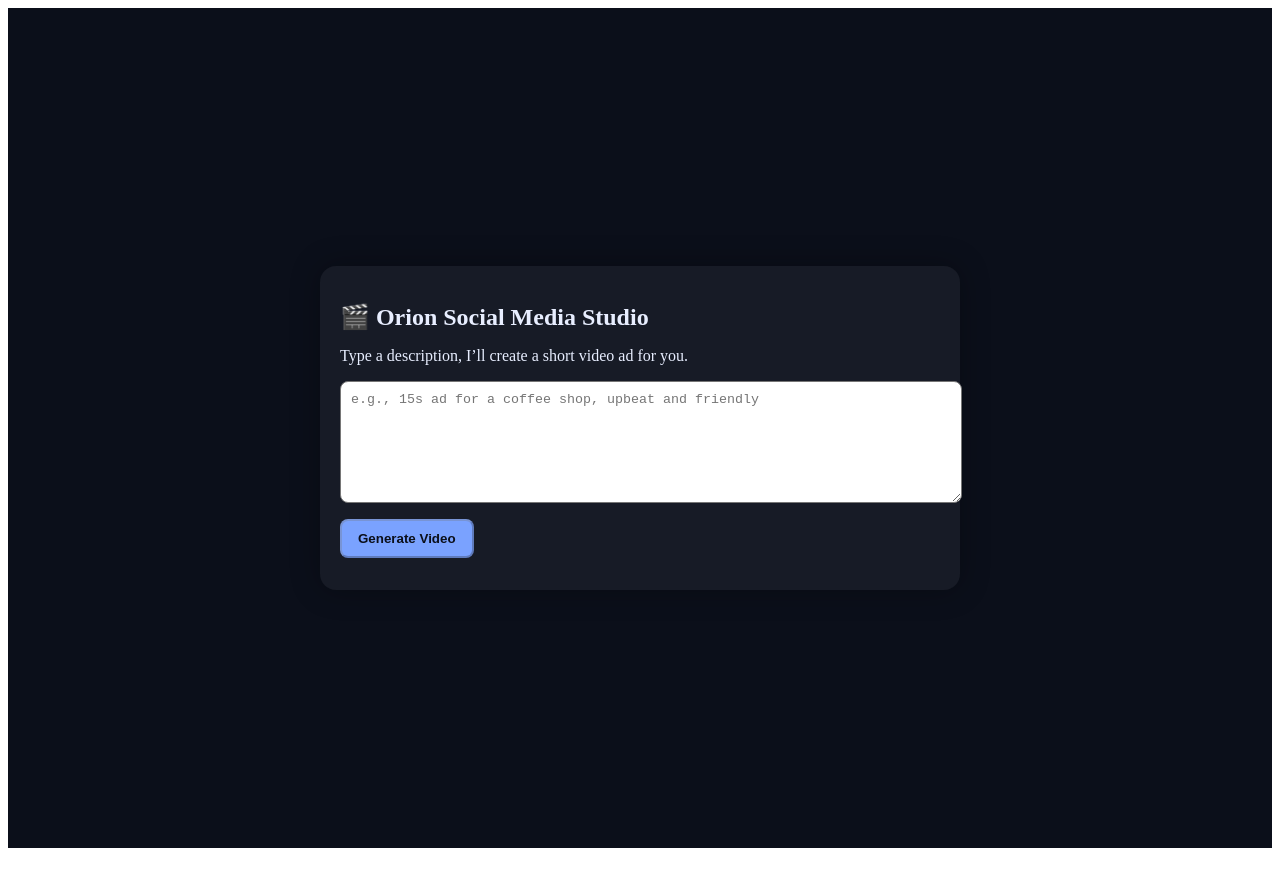
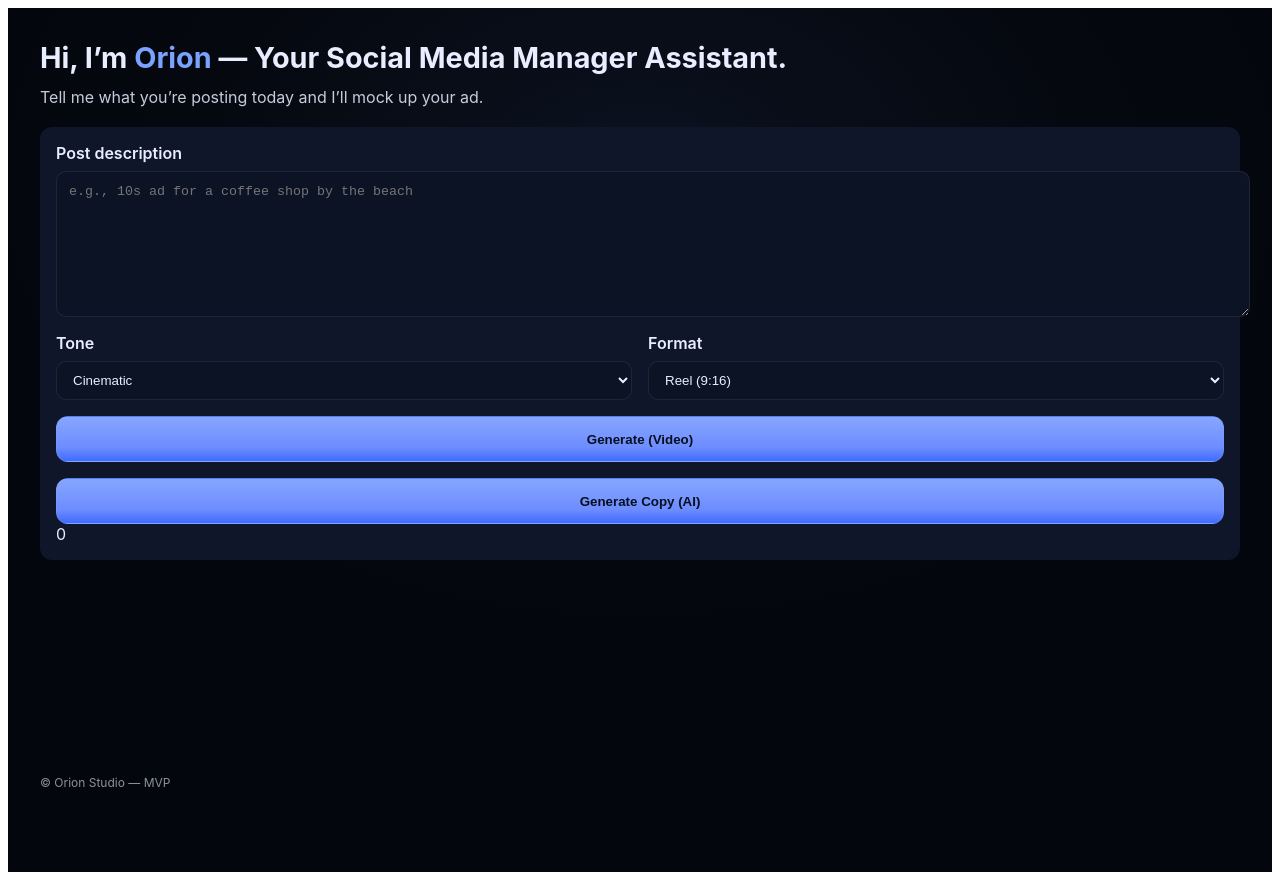
Before and after one commit to flowsonline/studioai, a Next.js app: page / in a window 1280 px wide. Before the commit the page ends 856 px from the top, so only its background shows below. Built offline with nearby package versions, Linux system fonts and the light colour scheme.

Commit message:
Update index.tsx

```diff
--- a/pages/index.tsx
+++ b/pages/index.tsx
@@ -1,121 +1,211 @@
 // pages/index.tsx
-import { useState, useEffect } from "react";
+import React, { useEffect, useState } from 'react';
+
+const tones = ['Cinematic', 'Bold', 'Energetic', 'Friendly', 'Elegant', 'Professional'] as const;
+const formats = ['Reel (9:16)', 'Square (1:1)', 'Wide (16:9)'] as const;
 
 export default function Home() {
-  const [prompt, setPrompt] = useState("");
+  const [desc, setDesc] = useState('');
+  const [tone, setTone] = useState<(typeof tones)[number]>('Cinematic');
+  const [format, setFormat] = useState<(typeof formats)[number]>('Reel (9:16)');
+
+  // Video job state
   const [jobId, setJobId] = useState<string | null>(null);
-  const [videoUrl, setVideoUrl] = useState<string | null>(null);
-  const [status, setStatus] = useState("idle");
+  const [renderStatus, setRenderStatus] = useState<{ status?: string; url?: string }>({});
+  const [loading, setLoading] = useState(false);
+  const [error, setError] = useState<string | null>(null);
 
-  async function handleGenerate() {
-    setStatus("starting");
-    setVideoUrl(null);
+  // Optional: AI copy block
+  const [copyLoading, setCopyLoading] = useState(false);
+  const [script, setScript] = useState('');
+  const [caption, setCaption] = useState('');
+  const [hashtags, setHashtags] = useState<string[]>([]);
 
-    const res = await fetch("/api/render", {
-      method: "POST",
-      headers: { "Content-Type": "application/json" },
-      body: JSON.stringify({ prompt }),
-    });
-
-    const data = await res.json();
-    setJobId(data.id);
-  }
-
-  // Poll Replicate until video is ready
+  // Poll the status if we have a jobId
   useEffect(() => {
     if (!jobId) return;
 
     const iv = setInterval(async () => {
-      const res = await fetch(`/api/status?id=${jobId}`);
-      const data = await res.json();
+      try {
+        const r = await fetch(`/api/status?jobId=${encodeURIComponent(jobId)}`);
+        const j = await r.json();
+        setRenderStatus(j);
 
-      if (data.status === "succeeded") {
-        setVideoUrl(data.output?.[0] || null);
-        setStatus("done");
+        if (j.status === 'succeeded' || j.status === 'failed') {
+          clearInterval(iv);
+          setLoading(false);
+          if (j.status === 'failed' && j.error) setError(j.error);
+        }
+      } catch (e: any) {
         clearInterval(iv);
-      } else if (data.status === "failed") {
-        setStatus("failed");
-        clearInterval(iv);
-      } else {
-        setStatus(data.status);
+        setLoading(false);
+        setError(e?.message || 'Polling error');
       }
-    }, 5000);
+    }, 1800);
 
     return () => clearInterval(iv);
   }, [jobId]);
 
+  async function handleGenerateVideo() {
+    setError(null);
+    setRenderStatus({});
+    setJobId(null);
+    setLoading(true);
+
+    try {
+      const res = await fetch('/api/render', {
+        method: 'POST',
+        headers: { 'Content-Type': 'application/json' },
+        body: JSON.stringify({ prompt: desc, tone, format }),
+      });
+
+      if (!res.ok) {
+        const txt = await res.text();
+        throw new Error(txt || `Render failed (${res.status})`);
+      }
+
+      const data = await res.json();
+
+      // If a job is returned → poll; if a url is returned → show immediately
+      if (data.jobId) {
+        setJobId(data.jobId);
+      } else if (data.url) {
+        setRenderStatus({ status: 'succeeded', url: data.url });
+        setLoading(false);
+      } else {
+        setError('No job id or URL returned');
+        setLoading(false);
+      }
+    } catch (e: any) {
+      setError(e?.message || 'Failed to start render');
+      setLoading(false);
+    }
+  }
+
+  async function handleGenerateCopy() {
+    setCopyLoading(true);
+    setScript('');
+    setCaption('');
+    setHashtags([]);
+    setError(null);
+
+    try {
+      // Simple on-client prompt with OpenAI via your own `/api/generate-copy` if you add it later.
+      // For now just mock locally:
+      const s = `A warm glow fills the coffee shop as the sun rises. Customers sip, smile, and start their day. ${tone} tone.`;
+      const c = `Brewed to perfection — right by the waves! ☕🌊`;
+      const h = ['#coffee', '#coffeeshop', '#beach', '#morningritual', '#cinematic'];
+
+      setScript(s);
+      setCaption(c);
+      setHashtags(h);
+    } catch (e: any) {
+      setError(e?.message || 'Copy generation failed');
+    } finally {
+      setCopyLoading(false);
+    }
+  }
+
   return (
     <main style={styles.page}>
-      <div style={styles.card}>
-        <h1 style={styles.title}>🎬 Orion Social Media Studio</h1>
-        <p>Type a description, I’ll create a short video ad for you.</p>
+      <div style={styles.title}>
+        Hi, I’m <span style={{ color: '#7aa2ff' }}>Orion</span> — Your Social Media Manager Assistant.
+      </div>
+      <div style={styles.sub}>Tell me what you’re posting today and I’ll mock up your ad.</div>
 
+      <form style={styles.form} onSubmit={(e) => e.preventDefault()}>
+        <label style={styles.label}>Post description</label>
         <textarea
-          value={prompt}
-          onChange={(e) => setPrompt(e.target.value)}
-          placeholder="e.g., 15s ad for a coffee shop, upbeat and friendly"
           style={styles.textarea}
+          value={desc}
+          onChange={(e) => setDesc(e.target.value)}
+          placeholder="e.g., 10s ad for a coffee shop by the beach"
         />
 
-        <button
-          onClick={handleGenerate}
-          disabled={!prompt.trim() || status === "starting"}
-          style={styles.button}
-        >
-          {status === "starting" ? "Generating…" : "Generate Video"}
+        <div style={styles.row}>
+          <div style={{ flex: 1 }}>
+            <label style={styles.label}>Tone</label>
+            <select style={styles.select} value={tone} onChange={(e) => setTone(e.target.value as any)}>
+              {tones.map((t) => (
+                <option key={t} value={t}>{t}</option>
+              ))}
+            </select>
+          </div>
+
+          <div style={{ flex: 1 }}>
+            <label style={styles.label}>Format</label>
+            <select style={styles.select} value={format} onChange={(e) => setFormat(e.target.value as any)}>
+              {formats.map((f) => (
+                <option key={f} value={f}>{f}</option>
+              ))}
+            </select>
+          </div>
+        </div>
+
+        <button type="button" onClick={handleGenerateVideo} style={styles.button} disabled={loading || !desc.trim()}>
+          {loading ? 'Starting…' : 'Generate (Video)'}
         </button>
 
-        {status !== "idle" && <p>Status: {status}</p>}
+        <button type="button" onClick={handleGenerateCopy} style={styles.button} disabled={copyLoading || !desc.trim()}>
+          {copyLoading ? 'Thinking…' : 'Generate Copy (AI)'}
+        </button>
 
-        {videoUrl && (
-          <div style={styles.videoBox}>
-            <video src={videoUrl} controls autoPlay muted width="100%" />
+        {error && <div style={styles.error}>⚠ {error}</div>}
+
+        {/* Render status box */}
+        {(renderStatus.status || renderStatus.url) && (
+          <div style={styles.statusBox}>
+            <div style={styles.resultTitle}>Render Status</div>
+            <div style={{ opacity: 0.9, fontSize: 13, marginBottom: 6 }}>
+              {renderStatus.status || (renderStatus.url ? 'succeeded' : 'processing')}
+            </div>
+            {renderStatus.url && (
+              <div style={styles.resultBox}>
+                <div style={styles.resultTitle}>Result</div>
+                <video controls src={renderStatus.url} style={{ width: '100%', borderRadius: 8 }} />
+                <div style={{ marginTop: 8 }}>
+                  <a href={renderStatus.url} style={styles.link} target="_blank" rel="noreferrer">Open video</a>
+                </div>
+              </div>
+            )}
           </div>
         )}
-      </div>
+
+        {/* AI Copy result box */}
+        {(script || caption || hashtags.length) && (
+          <div style={styles.resultBox}>
+            <div style={styles.resultTitle}>AI Script</div>
+            <pre style={{ whiteSpace: 'pre-wrap', marginTop: 8 }}>
+{`{
+  "script": ${JSON.stringify(script)},
+  "caption": ${JSON.stringify(caption)},
+  "hashtags": ${JSON.stringify(hashtags, null, 0)}
+}`}
+            </pre>
+          </div>
+        )}
+      </form>
+
+      <footer style={styles.footer}>© Orion Studio — MVP</footer>
     </main>
   );
 }
 
+// ——— inline styles ———
 const styles: Record<string, React.CSSProperties> = {
-  page: {
-    minHeight: "100vh",
-    background: "#0b0f1a",
-    color: "#e8eeff",
-    display: "flex",
-    justifyContent: "center",
-    alignItems: "center",
-    padding: 20,
-  },
-  card: {
-    width: "100%",
-    maxWidth: 600,
-    padding: 20,
-    borderRadius: 16,
-    background: "rgba(255,255,255,0.05)",
-    boxShadow: "0 0 30px rgba(0,0,0,0.3)",
-  },
-  title: { fontSize: 24, marginBottom: 12 },
-  textarea: {
-    width: "100%",
-    minHeight: 100,
-    borderRadius: 8,
-    marginBottom: 12,
-    padding: 10,
-  },
-  button: {
-    padding: "10px 16px",
-    borderRadius: 8,
-    background: "#7aa2ff",
-    color: "#0b0f1a",
-    fontWeight: 700,
-    cursor: "pointer",
-    marginBottom: 12,
-  },
-  videoBox: {
-    marginTop: 16,
-    borderRadius: 8,
-    overflow: "hidden",
-    border: "1px solid rgba(255,255,255,0.1)",
-  },
+  page: { padding: '2rem', fontFamily: 'Inter, system-ui, sans-serif', color: '#E8EEFF', background: 'radial-gradient(60% 60% at 50% 20%, #0B1220 0%, #05080F 60%, #03060C 100%)', minHeight: '100vh' },
+  title: { fontSize: '1.8rem', marginBottom: '0.75rem', fontWeight: 700 },
+  sub: { opacity: 0.85, marginBottom: '1.25rem' },
+  form: { background: '#0F1629', padding: '1rem', borderRadius: 12 },
+  label: { display: 'block', marginBottom: 8, fontWeight: 600 },
+  textarea: { width: '100%', height: 120, padding: 12, background: '#0B1324', color: '#E8EEFF', borderRadius: 10, border: '1px solid rgba(255,255,255,0.08)' },
+  row: { display: 'flex', gap: '1rem', marginTop: 12 },
+  select: { width: '100%', padding: '10px 12px', background: '#0B1324', color: '#E8EEFF', borderRadius: 10, border: '1px solid rgba(255,255,255,0.08)' },
+  button: { width: '100%', height: 46, marginTop: 16, borderRadius: 12, border: '1px solid rgba(122,162,255,0.35)', background: 'linear-gradient(180deg,#87a6ff 0%,#6d8cff 70%,#3f6bff 100%)', color: '#071020', fontWeight: 700, cursor: 'pointer' },
+  error: { marginTop: 12, padding: '10px 12px', border: '1px solid rgba(255,120,120,0.35)', background: 'rgba(120,0,0,0.25)', borderRadius: 10, color: '#ffbaba' },
+  statusBox: { marginTop: 14, padding: 12, background: 'rgba(32,42,68,0.3)', borderRadius: 8 },
+  resultBox: { marginTop: 16, padding: 12, background: 'rgba(255,255,255,0.03)', border: '1px solid rgba(255,255,255,0.08)', borderRadius: 8 },
+  resultTitle: { fontWeight: 700, marginBottom: 6 },
+  link: { color: '#7aa2ff', textDecoration: 'underline' },
+  footer: { position: 'fixed', bottom: 10, opacity: 0.6, fontSize: 12 },
 };
```
